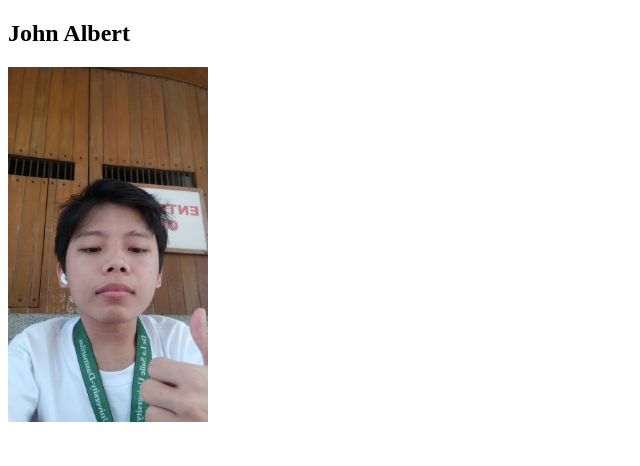
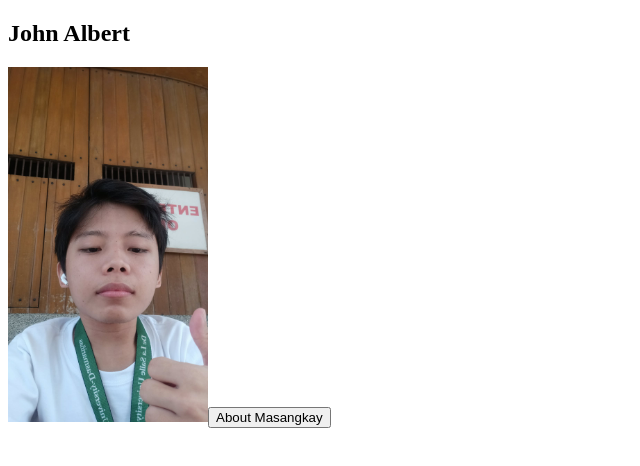
Before and after one commit to Masangkay-Albert/TEAM-HTML-EA-3, an Angular app in the folder TEAM-HTML/: page / in a window 1280 px wide. Shown: the top 466 px of the page, without its empty margins (0-640 px from the left). Built offline with nearby package versions, Linux system fonts and the light colour scheme.

Commit message:
added a button to show about me

```diff
--- a/TEAM-HTML/src/app/masangkay/masangkay.html
+++ b/TEAM-HTML/src/app/masangkay/masangkay.html
@@ -1,2 +1,6 @@
 <h2>{{ name() }}</h2>
 <img [src]="photoPath()" alt="Masangkay Image" width="200">
+<button (click)="toggleDescription()">About Masangkay</button>
+@if (showDescription()) {
+  <p>{{ description() }}</p>
+}
--- a/TEAM-HTML/src/app/masangkay/masangkay.ts
+++ b/TEAM-HTML/src/app/masangkay/masangkay.ts
@@ -6,7 +6,14 @@ import { Component, signal } from '@angular/core';
   templateUrl: './masangkay.html',
   styleUrl: './masangkay.scss',
 })
+
 export class Masangkay {
-  name = signal ("John Albert");
+  name = signal('John Albert');
   photoPath = signal('assets/masangkay/masangkay.jpg');
+  showDescription = signal(false);
+  description = signal('John Albert is a 4th year college student at De La Salle University-Dasmarinas, taking a Bachelor of Science in Information Technology.');
+
+  toggleDescription() {
+    this.showDescription.set(!this.showDescription());
+  }
 }
```
